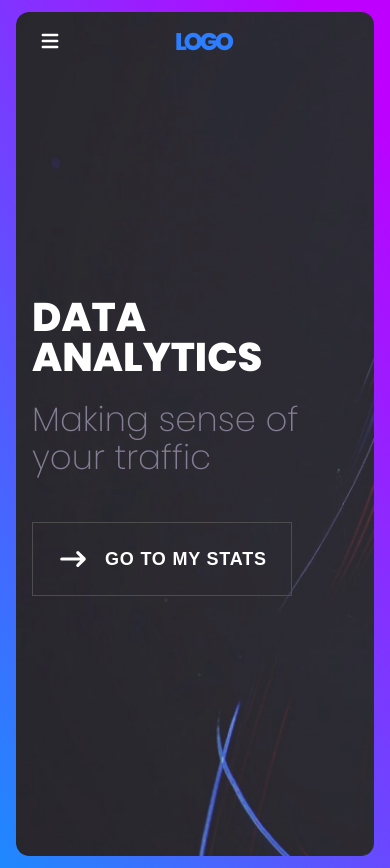
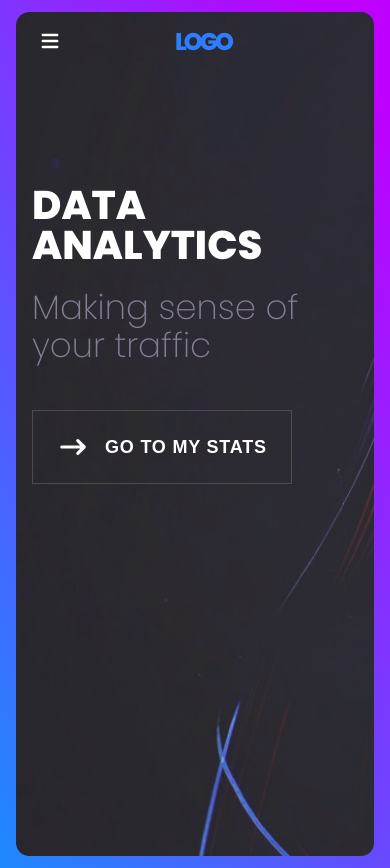
Before and after one commit to agnesnora/Data-Analitics, a React (Vite) app: page / in a window 390 px wide. Built offline with nearby package versions, Linux system fonts and the light colour scheme.

Commit message:
responsive?

```diff
--- a/src/index.css
+++ b/src/index.css
@@ -22,7 +22,7 @@
   line-height: 1;
   color: #fff;
   margin-bottom: 0;
-  margin-top: 15rem;
+  margin-top: 8rem;
 }
 .back--btn {
   background-color: transparent;
@@ -36,6 +36,9 @@
 .back--btn:hover {
   transform: translateX(-6px);
   background-color: transparent;
+}
+.content--container {
+  margin-bottom: 2rem;
 }
 h2 {
   font-weight: 275;
```
